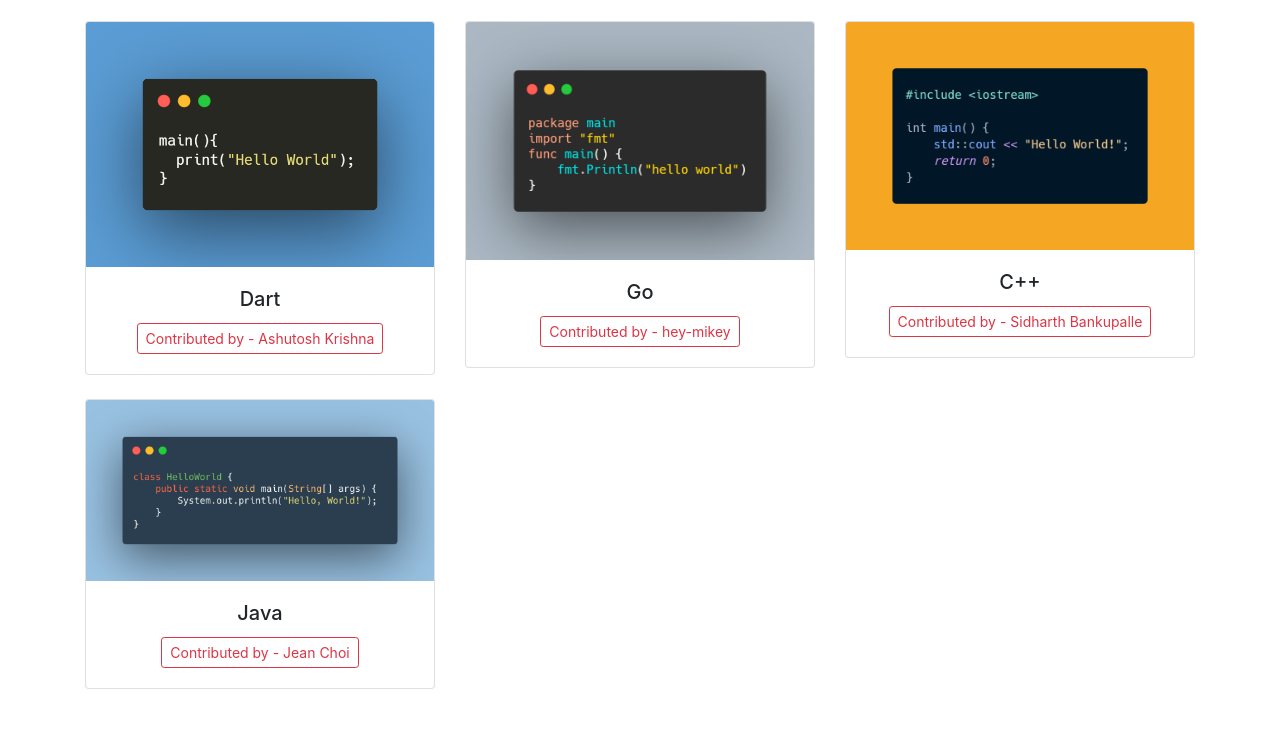
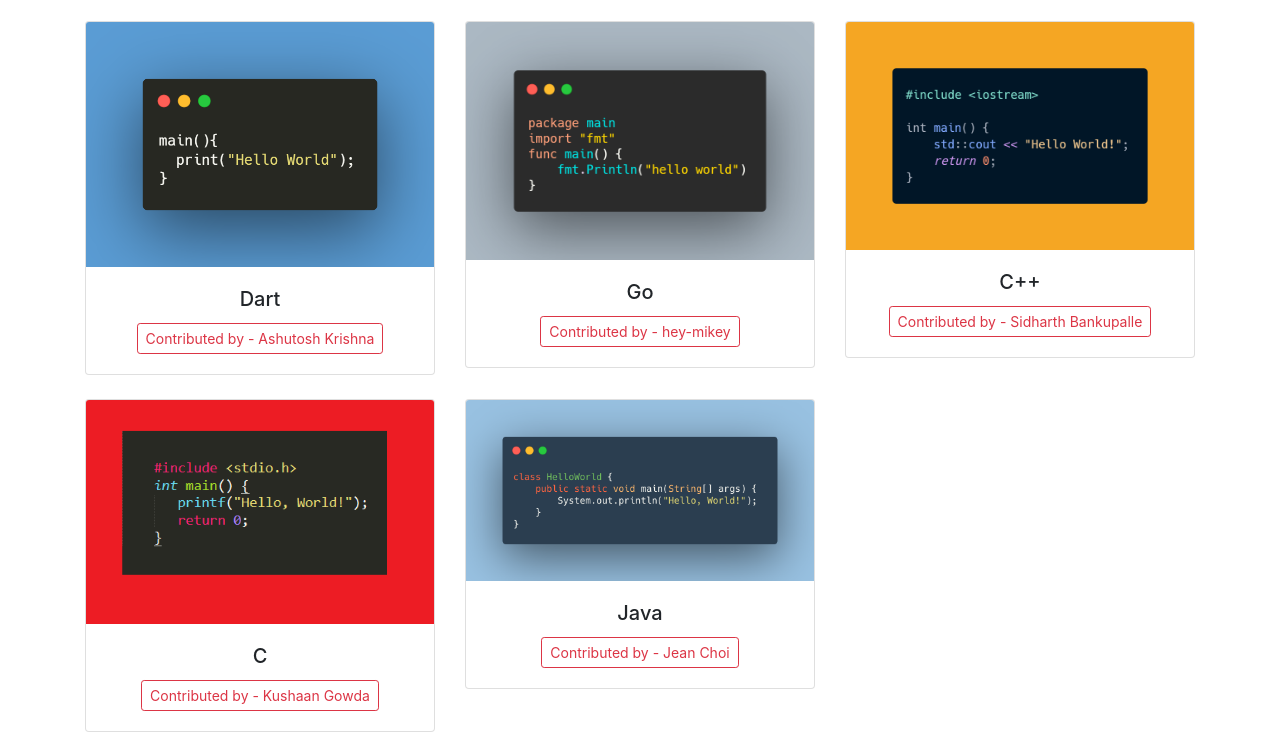
Before and after one commit to krimanisha/HELLO_WORLD, a plain HTML site: page index.html in a window 1280 px wide. Shown: the part 551-1301 px from the top of the page. Before the commit the page ends 1264 px from the top, so only its background shows below. Drawn offline with nearby package versions, Linux system fonts and the light colour scheme; a script that the page names is missing.

Commit message:
hello world in C

```diff
--- a/index.html
+++ b/index.html
@@ -152,6 +152,20 @@
               </div>
             </div>
 
+            <div class="col-lg-4 mb-4" data-lang="C">
+              <div class="card">
+                <img class="card-img-top" src="./images/c.png" alt="" />
+                <div class="card-body text-center">
+                  <h5 class="card-title text-center">C</h5>
+                  <a
+                    href="https://github.com/kushaangowda"
+                    class="btn btn-outline-danger btn-sm"
+                    >Contributed by - Kushaan Gowda</a
+                  >
+                </div>
+              </div>
+            </div>
+
             <div class="col-lg-4 mb-4">
               <div class="card">
                 <img class="card-img-top" src="./images/java.png" alt="" />
```
Also changed, not shown: images/c.png (added).
